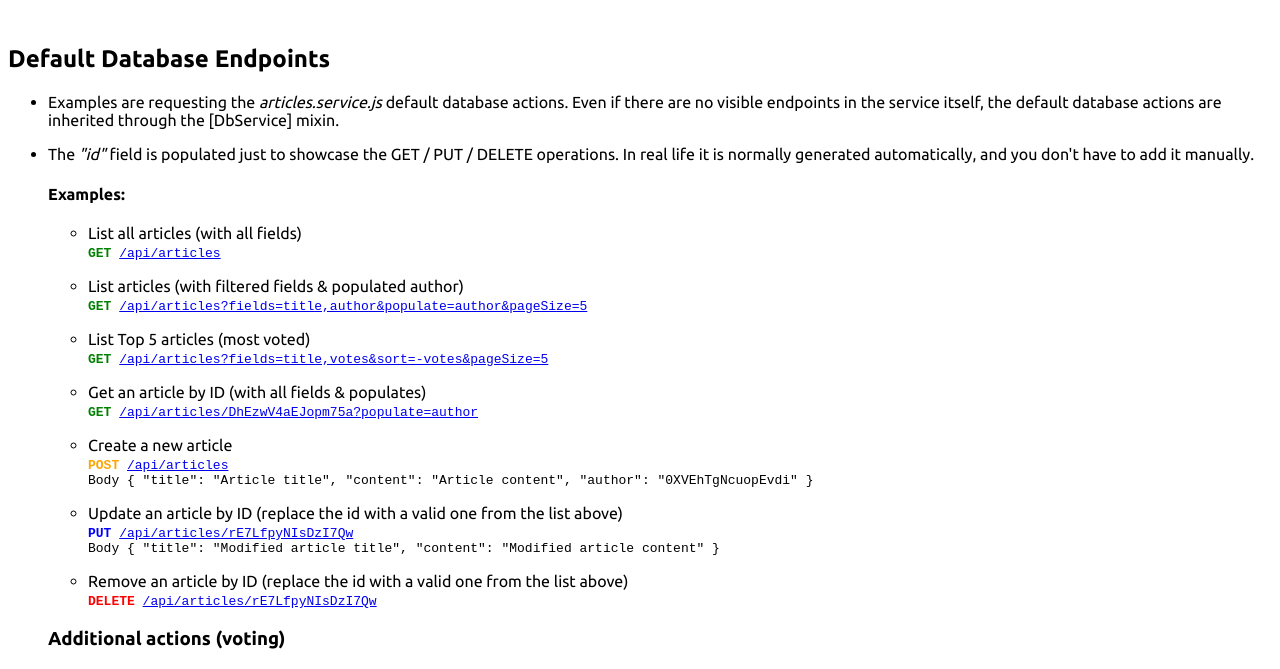
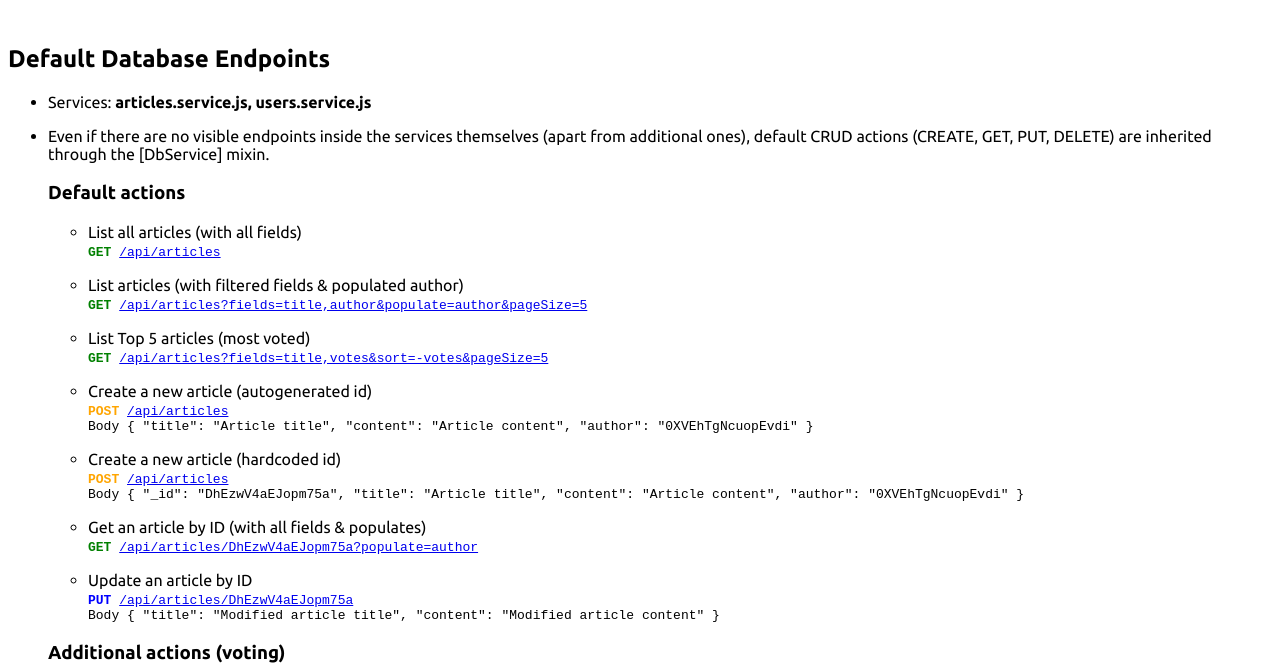
Before and after one commit to moleculerjs/sandbox-moleculer-db, a website: page public/index.html in a window 1280 px wide. Shown: the part 61-730 px from the top of the page. Drawn offline with nearby package versions, Linux system fonts and the light colour scheme.

Commit message:
Updated index.html and memory adapter

```diff
--- a/public/index.html
+++ b/public/index.html
@@ -2,7 +2,7 @@
 <html lang="en">
   <head>
     <meta charset="UTF-8" />
-    <title>Moleculer Routing Examples</title>
+    <title>Moleculer Database Examples</title>
     <link
       href="https://fonts.googleapis.com/css?family=Ubuntu:300,400,500,700&display=swap&subset=latin-ext"
       rel="stylesheet"
@@ -89,31 +89,29 @@
 
     <ul class="examples">
       <li>
-        Examples are requesting the <em>articles.service.js</em> default database actions.
-        Even if there are no visible endpoints in the service itself,
-        the default database actions are inherited through the [DbService] mixin.
+        Services: <b>articles.service.js, users.service.js</b>
         </li>
 
       <li>
-        The <em>"id"</em> field is populated just to showcase the GET /
-        PUT / DELETE operations. In real life it is normally generated automatically, and you don't have to add it manually.
+        Even if there are no visible endpoints inside the services themselves (apart from additional ones),
+        default CRUD actions (CREATE, GET, PUT, DELETE) are inherited through the [DbService] mixin.
       </li>
 
-    <h4>Examples:</h4>
+    <h3>Default actions</h3>
 
     <ul>
       <li data-url="/api/articles" data-method="GET">
         List all articles (with all fields)
       </li>
+
       <li data-url="/api/articles?fields=title,author&populate=author&pageSize=5" data-method="GET">
         List articles (with filtered fields & populated author)
       </li>
+
       <li data-url="/api/articles?fields=title,votes&sort=-votes&pageSize=5" data-method="GET">
         List Top 5 articles (most voted)
       </li>
-      <li data-url="/api/articles/DhEzwV4aEJopm75a?populate=author" data-method="GET">
-        Get an article by ID (with all fields & populates)
-      </li>
+
       <li
         data-url="/api/articles"
         data-method="POST"
@@ -123,26 +121,35 @@
 					"author" : "0XVEhTgNcuopEvdi"
 				}'
       >
-        Create a new article
+        Create a new article (autogenerated id)
       </li>
+
       <li
-        data-url="/api/articles/rE7LfpyNIsDzI7Qw"
+        data-url="/api/articles"
+        data-method="POST"
+        data-body='{
+          "_id": "DhEzwV4aEJopm75a",
+          "title" : "Article title",
+          "content" : "Article content",
+          "author" : "0XVEhTgNcuopEvdi"
+        }'
+      >
+        Create a new article (hardcoded id)
+      </li>
+
+      <li data-url="/api/articles/DhEzwV4aEJopm75a?populate=author" data-method="GET">
+        Get an article by ID (with all fields & populates)
+      </li>
+
+      <li
+        data-url="/api/articles/DhEzwV4aEJopm75a"
         data-method="PUT"
         data-body='{
 					"title" : "Modified article title",
 					"content" : "Modified article content"
 				}'
       >
-        Update an article by ID (replace the id with a valid one from the list
-        above)
-      </li>
-      <li
-        data-url="/api/articles/rE7LfpyNIsDzI7Qw"
-        data-method="DELETE"
-        data-body=""
-      >
-        Remove an article by ID (replace the id with a valid one from the list
-        above)
+        Update an article by ID
       </li>
     </ul>
 
@@ -152,16 +159,31 @@
       <li data-url="/api/articles/DhEzwV4aEJopm75a/vote" data-method="PUT">
         Vote an article
       </li>
+
       <li data-url="/api/articles/DhEzwV4aEJopm75a/unvote" data-method="PUT">
         Unvote an article
       </li>
     </ul>
+
+    <h3>Remove an article</h3>
+
+    <ul>
+      <li
+        data-url="/api/articles/DhEzwV4aEJopm75a"
+        data-method="DELETE"
+        data-body=""
+      >
+        Remove an article by ID
+      </li>
+    </ul>
+
     <p>
         Official Documentation: <br /><a
           href="https://moleculer.services/docs/0.13/moleculer-db.html"
           >https://moleculer.services/docs/0.13/moleculer-db.html</a
         >
       </p>
+  <ul>
 
     <script>
 			function prettyJSON(json) {
--- a/services/articles.service.js
+++ b/services/articles.service.js
@@ -1,7 +1,5 @@
-const path = require("path");
 const Fakerator = require("fakerator");
 const fakerator = Fakerator();
-
 const DbService = require("moleculer-db");
 
 module.exports = {
@@ -9,9 +7,7 @@ module.exports = {
 
   mixins: [DbService],
 
-  adapter: new DbService.MemoryAdapter({
-    filename: path.join(__dirname, "..", "db", "articles.db")
-  }),
+  adapter: new DbService.MemoryAdapter(),
 
   settings: {
     // Available fields
--- a/services/users.service.js
+++ b/services/users.service.js
@@ -1,7 +1,5 @@
-const path = require("path");
 const Fakerator = require("fakerator");
 const fakerator = Fakerator();
-
 const DbService = require("moleculer-db");
 
 module.exports = {
@@ -9,9 +7,7 @@ module.exports = {
 
   mixins: [DbService],
 
-  adapter: new DbService.MemoryAdapter({
-    filename: path.join(__dirname, "..", "db", "users.db")
-  }),
+  adapter: new DbService.MemoryAdapter(),
 
   settings: {
     // Available fields
```
Also changed, not shown: 2 other files. Lines whose indentation alone changed are shown as unchanged.
